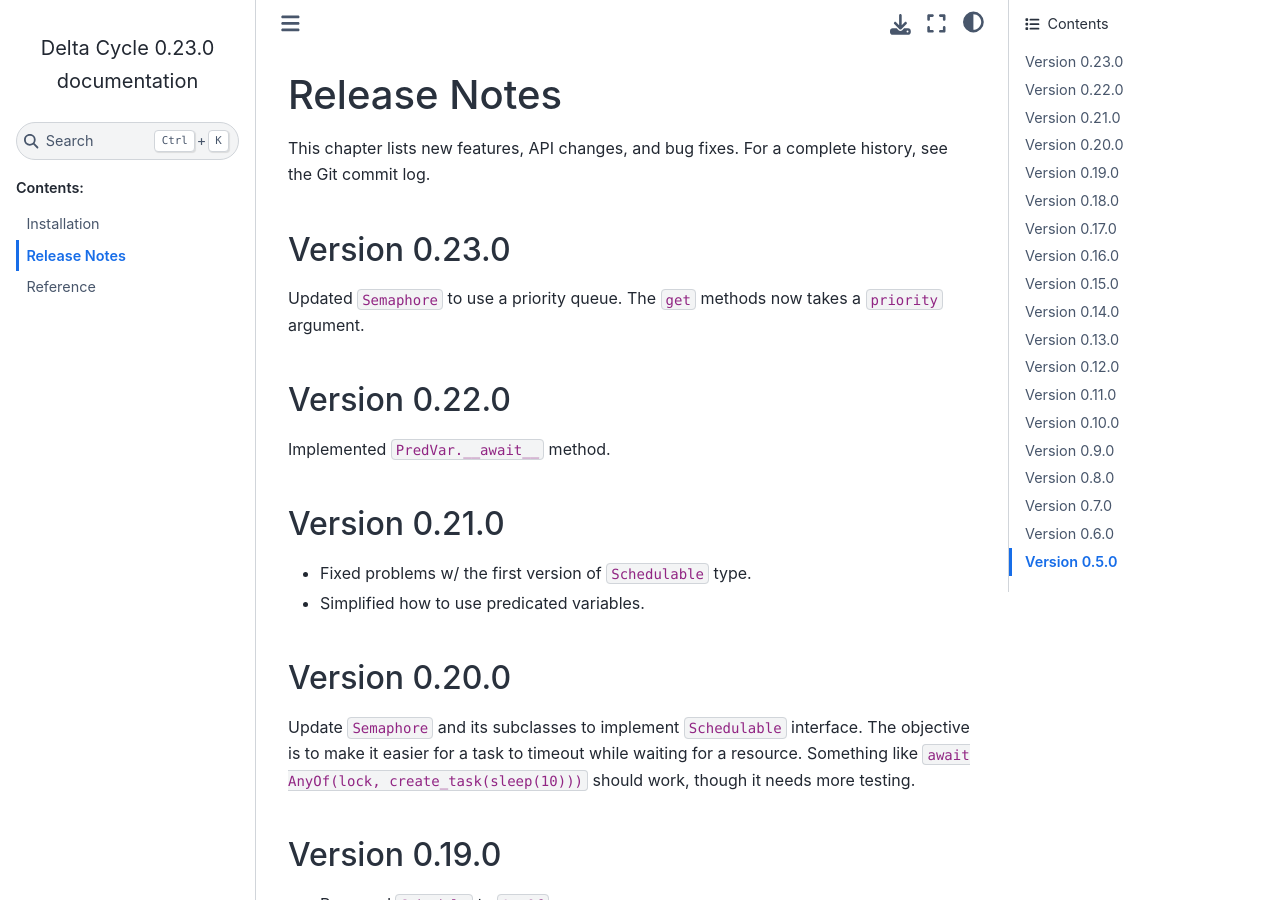
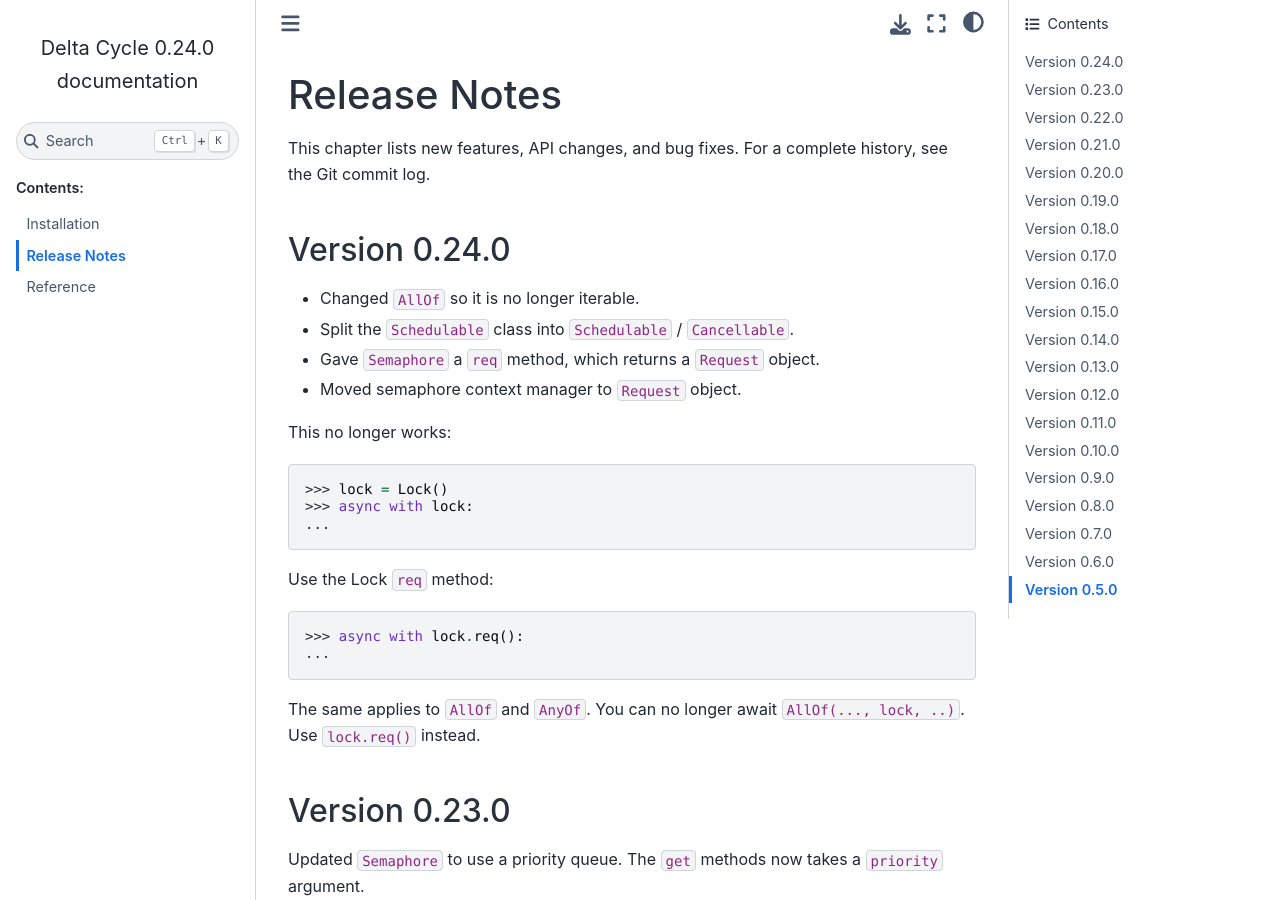
Before and after one commit to cjdrake/deltacycle, a Sphinx documentation site: the page built from doc/source/release_notes.rst, in a window 1280 px wide and 900 px high. Built offline with Sphinx 7.4.7 and the Sphinx Book theme 1.1.4, drawn with Linux system fonts in a browser that asks for light colours.

Commit message:
Release 0.24.0

```diff
--- a/doc/source/release_notes.rst
+++ b/doc/source/release_notes.rst
@@ -6,6 +6,30 @@
 
 This chapter lists new features, API changes, and bug fixes.
 For a complete history, see the Git commit log.
+
+
+Version 0.24.0
+==============
+
+* Changed ``AllOf`` so it is no longer iterable.
+* Split the ``Schedulable`` class into ``Schedulable`` / ``Cancellable``.
+* Gave ``Semaphore`` a ``req`` method, which returns a ``Request`` object.
+* Moved semaphore context manager to ``Request`` object.
+
+This no longer works::
+
+    >>> lock = Lock()
+    >>> async with lock:
+    ...
+
+Use the Lock ``req`` method::
+
+    >>> async with lock.req():
+    ...
+
+The same applies to ``AllOf`` and ``AnyOf``.
+You can no longer await ``AllOf(..., lock, ..)``.
+Use ``lock.req()`` instead.
 
 
 Version 0.23.0
--- a/pyproject.toml
+++ b/pyproject.toml
@@ -1,6 +1,6 @@
 [project]
 name = "deltacycle"
-version = "0.23.0"
+version = "0.24.0"
 description = "Delta Cycle"
 readme = "README.md"
 
```
Also changed, not shown: 1 other file.
